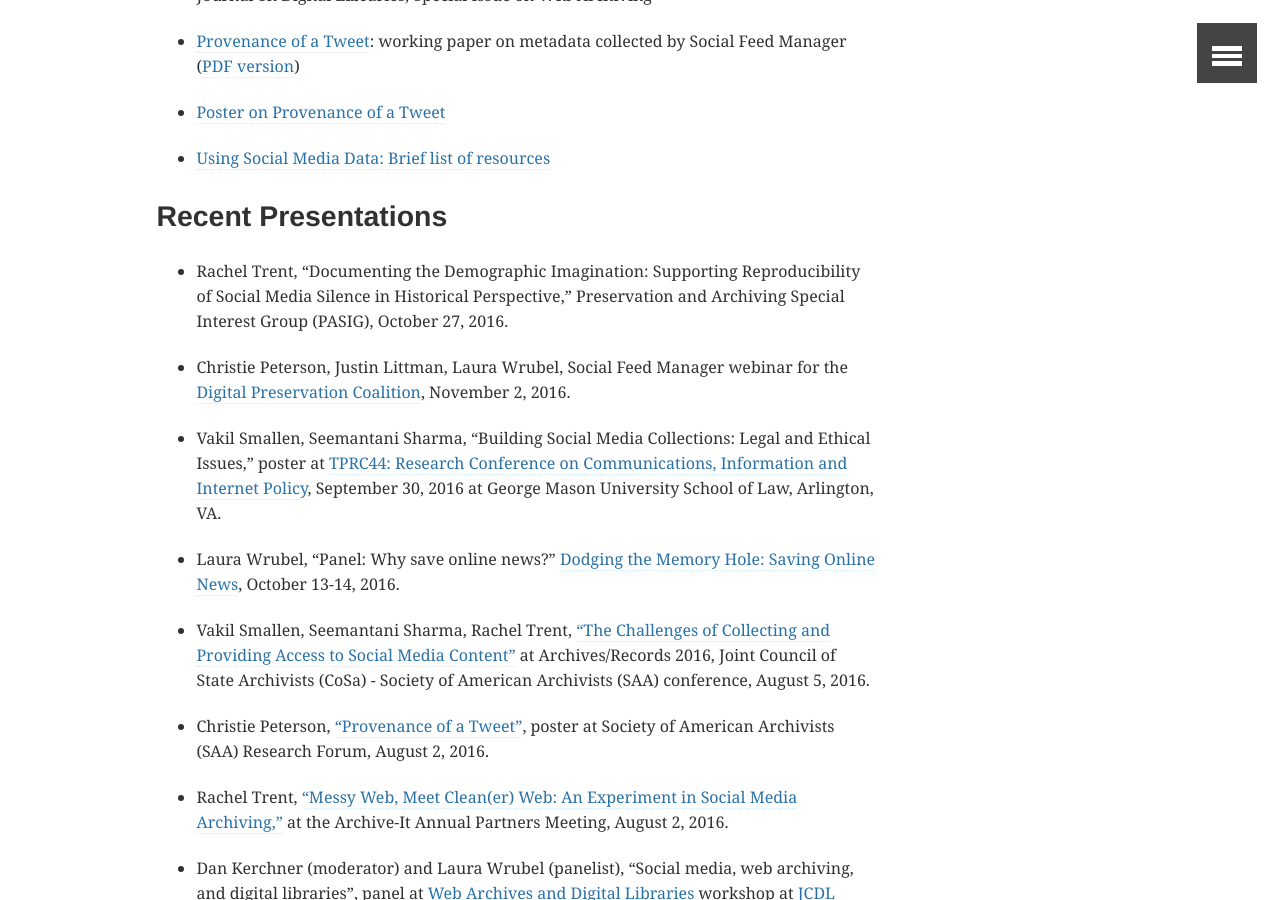
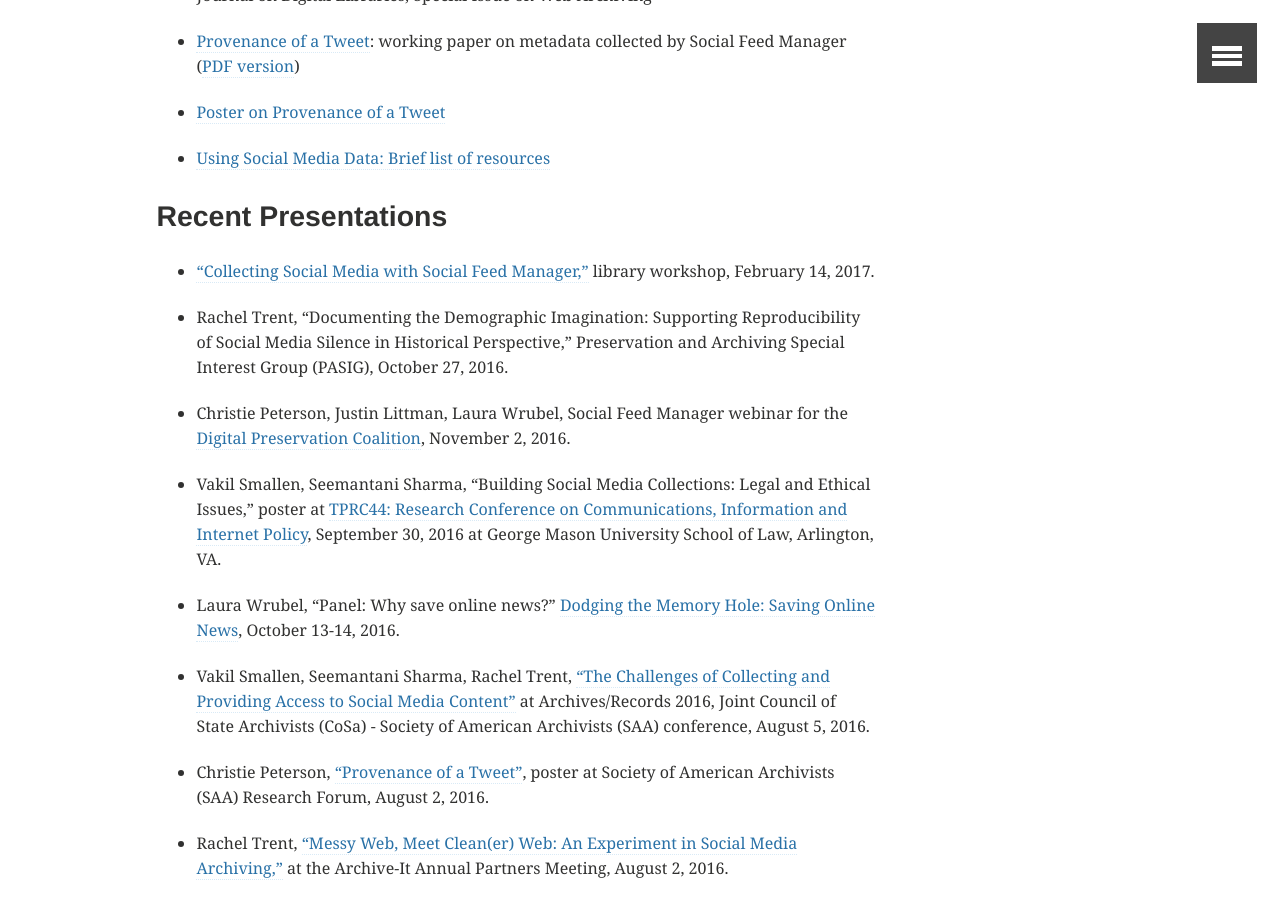
Before and after one commit to gwu-libraries/sfm-ui, a Jekyll site: the page built from resources/index.md, in a window 1280 px wide and 900 px high, scrolled down 326 px. Built offline with Jekyll 4.4.1, drawn with Linux system fonts in a browser that asks for light colours; comment, search, counter and statistics services are not loaded.

Commit message:
library presentation slides

```diff
--- a/resources/index.md
+++ b/resources/index.md
@@ -19,6 +19,7 @@
 
 Recent Presentations
 --------------------
+* ["Collecting Social Media with Social Feed Manager,"]({{ site.github.url }}/resources/CollectingSocialMediaData.pdf) library workshop, February 14, 2017.
 * Rachel Trent, "Documenting the Demographic Imagination: Supporting Reproducibility of Social Media Silence in Historical Perspective," Preservation and Archiving Special Interest Group (PASIG), October 27, 2016.
 * Christie Peterson, Justin Littman, Laura Wrubel, Social Feed Manager webinar for the [Digital Preservation Coalition](http://www.dpconline.org/), November 2, 2016.
 * Vakil Smallen, Seemantani Sharma, "Building Social Media Collections: Legal and Ethical Issues," poster at [TPRC44: Research Conference on Communications, Information and Internet Policy](http://www.tprcweb.com/), September 30, 2016 at George Mason University School of Law, Arlington, VA.
```
Also changed, not shown: 1 other file.
